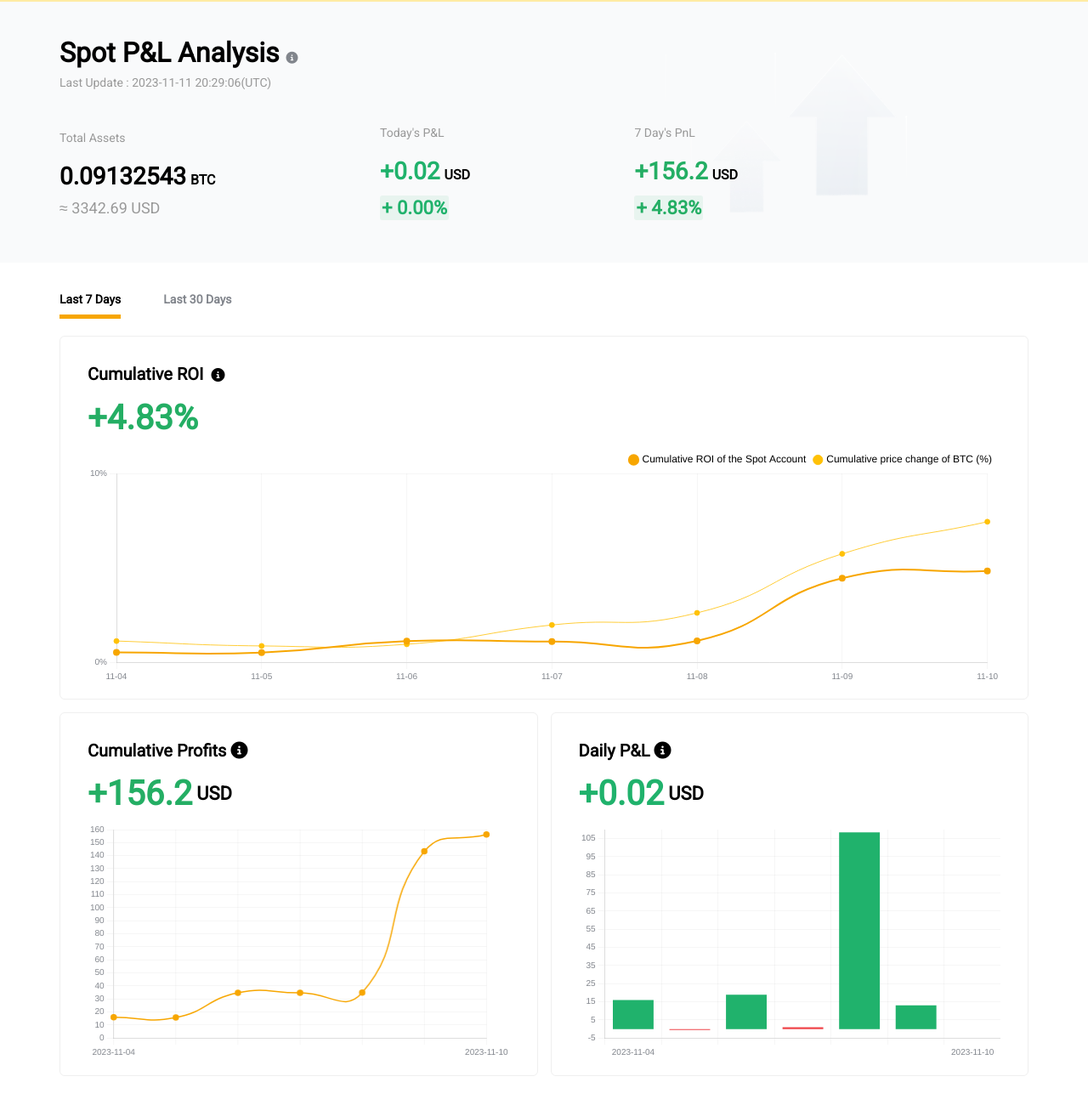
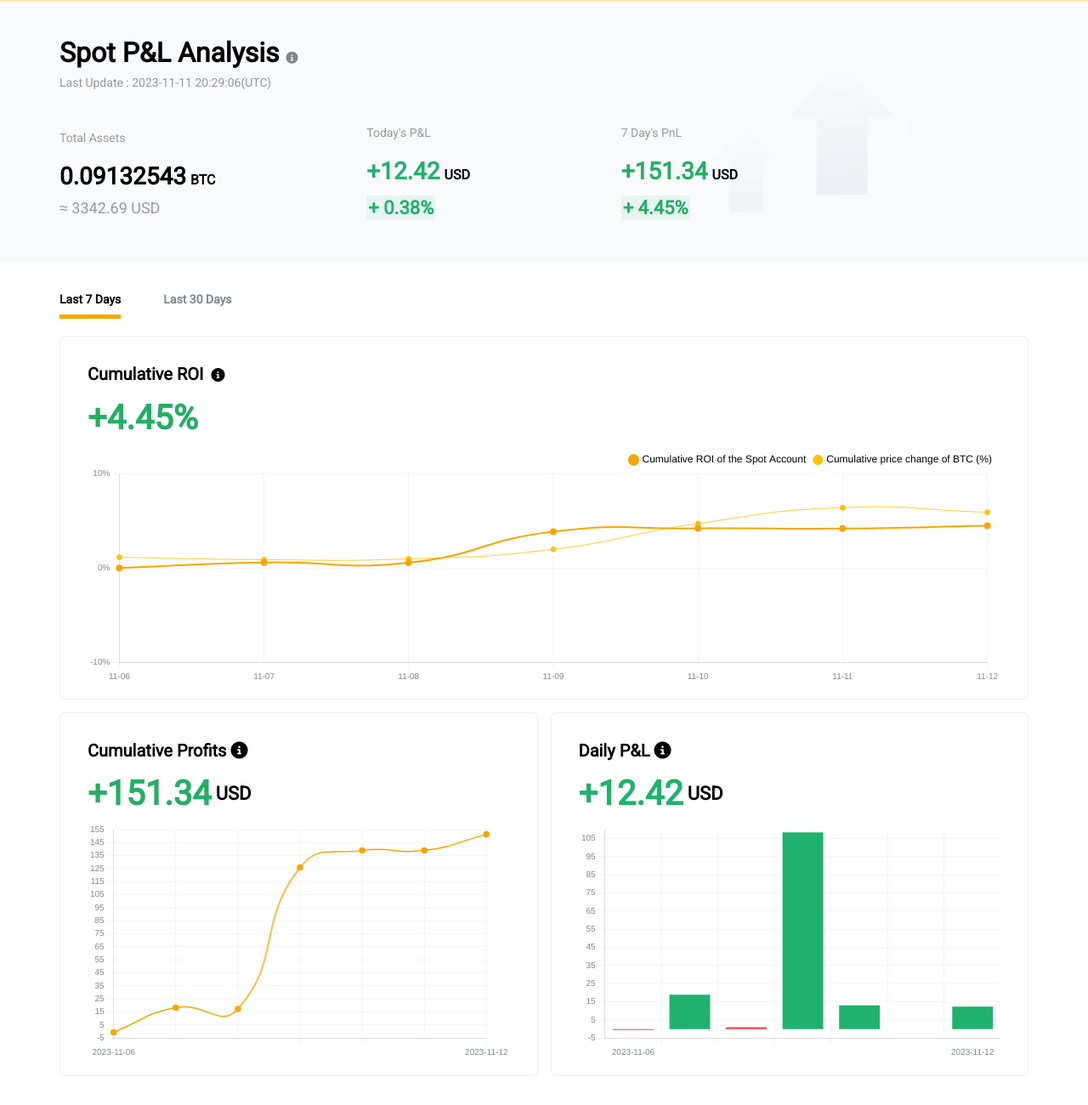
Before and after one commit to grenoff90/two, a plain HTML site: page bybit_spot-page-master/analysis_page/index.html in a window 1280 px wide. Shown: the part 104-1404 px from the top of the page at 85% size. Drawn offline with nearby package versions, Linux system fonts and the light colour scheme.

Commit message:
Add files via upload

```diff
--- a/bybit_spot-page-master/analysis_page/index.html
+++ b/bybit_spot-page-master/analysis_page/index.html
@@ -99,15 +99,15 @@
                         <div class="box">
                             <div class="info">
                                     <p class="head">Today's P&L</p>
-                                    <div class="balance " style="color: #20b26c;"><span class="plus"style="color: #20b26c;">+</span><span class="num"style="color: #20b26c;">0.02</span><span>USD</span></div>
-                                    <p class="btc"style="color: #20b26c;">+ <span class="percentage"style="color: #20b26c;">0.00%</span></p>
+                                    <div class="balance " style="color: #20b26c;"><span class="plus"style="color: #20b26c;">+</span><span class="num"style="color: #20b26c;">12.42</span><span>USD</span></div>
+                                    <p class="btc"style="color: #20b26c;">+ <span class="percentage"style="color: #20b26c;">0.38%</span></p>
                             </div>
                         </div>
                         <div class="box">
                             <div class="info">
                                     <p class="head">7 Day's PnL</p>
-                                <div class="balance"><span class="plus">+</span><span class="num">156.2</span><span>USD</span></div>
-                                    <p class="btc">+ <span class="percentage">4.83%</span></p>
+                                <div class="balance"><span class="plus">+</span><span class="num">151.34</span><span>USD</span></div>
+                                    <p class="btc">+ <span class="percentage">4.45%</span></p>
                             </div>
                         </div>
                     </div>
@@ -125,7 +125,7 @@
                     <div class="roi-canvas">
                         <div class="details">
                             <h3>Cumulative ROI <i class="fa-solid fa-circle-info"></i></h3>
-                            <span class="three">+4.83%</span>
+                            <span class="three">+4.45%</span>
                         </div>
                         <canvas  id="ROI" style="height: 280px; width: 100%;"></canvas>
                     </div>
@@ -133,14 +133,14 @@
                         <div class="profits">
                             <div class="details">
                                 <h3>Cumulative Profits <i class="fa-solid fa-circle-info"></i></h3>
-                                <span>+156.2<span class="usd">USD</span></span>
+                                <span>+151.34<span class="usd">USD</span></span>
                             </div>
                             <canvas id="profits" style="height: 280px; width: 100%;" ></canvas>
                         </div>
                         <div class="P&L">
                             <div class="details">
                                 <h3>Daily P&L <i class="fa-solid fa-circle-info"></i></h3>
-                                <span style="color: #20b26c;">+0.02<span class="usd">USD</span></span>
+                                <span style="color: #20b26c;">+12.42<span class="usd">USD</span></span>
                             </div>
                             <canvas id="PL" style="height: 280px; width: 100%;"></canvas>
                         </div>
--- a/bybit_spot-page-master/analysis_page/main.js
+++ b/bybit_spot-page-master/analysis_page/main.js
@@ -12,11 +12,11 @@ Chart.defaults.font.size = 10;
 let roiChart = new Chart(ROI, {
     type: 'line',
     data: {
-      labels: [ '11-04', '11-05', '11-06', '11-07', '11-08', '11-09', '11-10'],
+      labels: [  '11-06', '11-07', '11-08', '11-09', '11-10', '11-11', '11-12' ],
       datasets: [
         {
         label: 'Cumulative ROI of the Spot Account',
-        data: [0.52, 0.51, 1.11, 1.09, 1.13 , 4.45,  4.83],
+        data: [-0.02, 0.57, 0.54 , 3.84, 4.18, 4.16 , 4.45],
         borderWidth: 2,
         pointStyle:"circle",
         borderColor: "#f7a600",
@@ -26,7 +26,7 @@ let roiChart = new Chart(ROI, {
       },
       {
         label: 'Cumulative price change of BTC (%)',
-        data: [1.12, 0.86, 0.95, 1.97, 2.61, 5.74, 7.44],
+        data: [1.12, 0.86, 0.95, 1.97, 4.69, 6.38, 5.89],
         borderWidth: 0.8,
         pointStyle:"circle",
         borderColor: "#ffc107",
@@ -95,10 +95,10 @@ const Profits = document.getElementById('profits').getContext("2d");
 let profitChart = new Chart(Profits, {
   type: 'line',
   data: {
-    labels: ['2023-11-04', '', '', '', '', '', '2023-11-10'],
+    labels: ['2023-11-06', '', '', '', '', '', '2023-11-12'],
     datasets: [{
       label: 'Cumulative Profits ',
-      data: [ 16, 15.8, 34.7, 34.7, 34.9, 143.34, 156.2],
+      data: [ -0.5, 18.4, 17.4, 125.92, 138.94, 138.96, 151.34],
       borderWidth: 1.5,
       backgroundColor: "#f7a600",
       borderColor: "#f7a600",
@@ -144,11 +144,11 @@ const PL = document.getElementById('PL').getContext("2d");
 let plChart = new Chart(PL, {
   type: 'bar',
   data: {
-    labels: ['2023-11-04', '', '', '', '', '', '2023-11-10'],
+    labels: ['2023-11-06', '', '', '', '', '', '2023-11-12'],
     datasets: [{
       label: 'P&L ',
-      data: [ 16, -0.5, 18.9, 1, 108.52, 13.02 , -0.02],
-      backgroundColor: ["#20b26c", "#ef454a", "#20b26c", "#ef454a", "#20b26c", "#20b26c", "#ef454a", "#20b26c", "#20b26c", "#ef454a", "#20b26c", "#20b26c", "#20b26c", "#20b26c","#20b26c", "#ef454a", "#ef454a", "#20b26c", "#20b26c", "#20b26c", "#20b26c","#ef454a", "#20b26c", "#ef454a", "#20b26c", "#ef454a", "#20b26c", "#20b26c","#20b26c", "#20b26c", "#20b26c", "#20b26c", "#20b26c", "#20b26c", "#20b26c"],
+      data: [ -0.5, 18.9, 1, 108.52, 13.02 , -0.02, 12.42],
+      backgroundColor: [ "#ef454a", "#20b26c", "#ef454a", "#20b26c", "#20b26c", "#ef454a", "#20b26c", "#20b26c", "#ef454a", "#20b26c", "#20b26c", "#20b26c", "#20b26c","#20b26c", "#ef454a", "#ef454a", "#20b26c", "#20b26c", "#20b26c", "#20b26c","#ef454a", "#20b26c", "#ef454a", "#20b26c", "#ef454a", "#20b26c", "#20b26c","#20b26c", "#20b26c", "#20b26c", "#20b26c", "#20b26c", "#20b26c", "#20b26c","#20b26c",],
     }]
   },
   options: {
```
